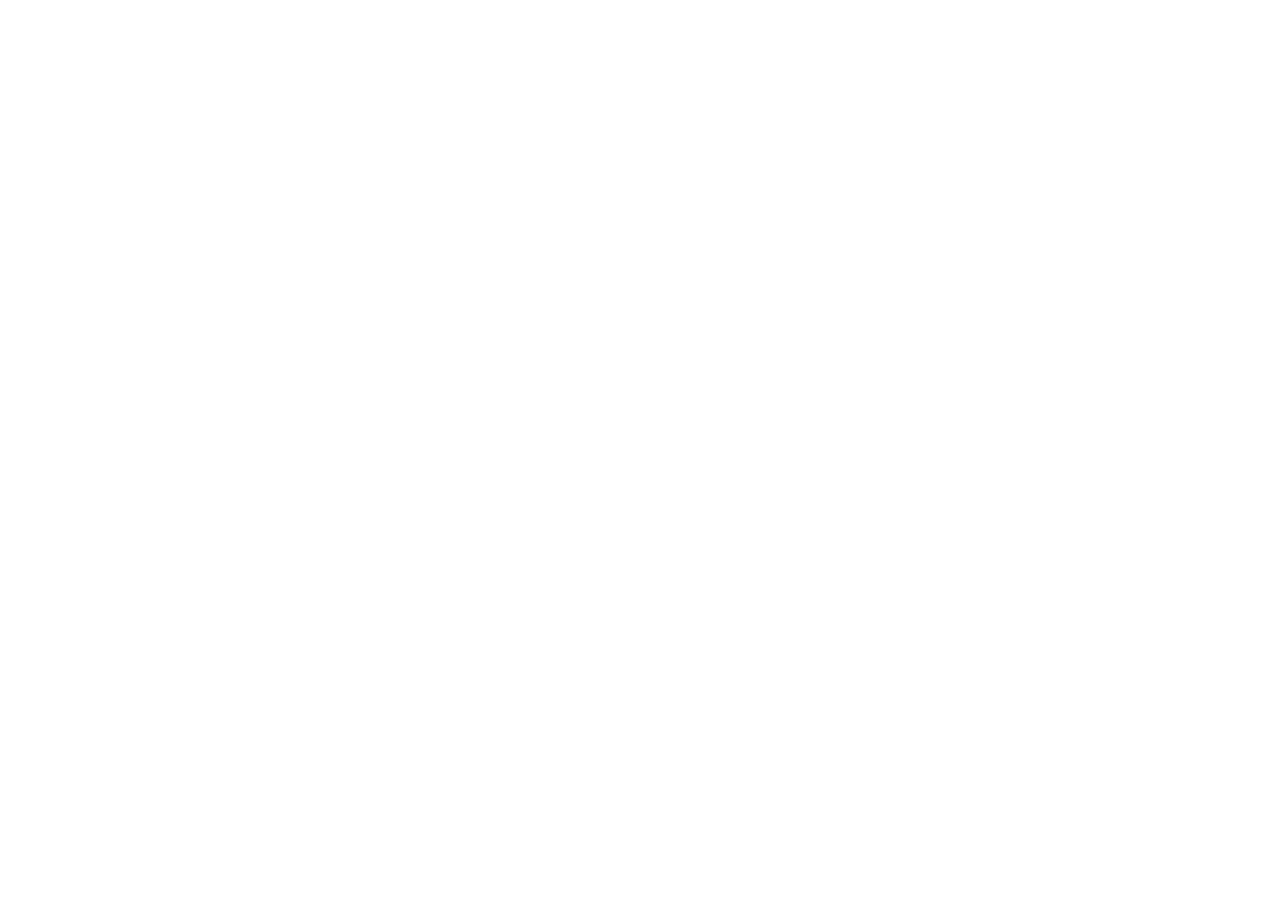
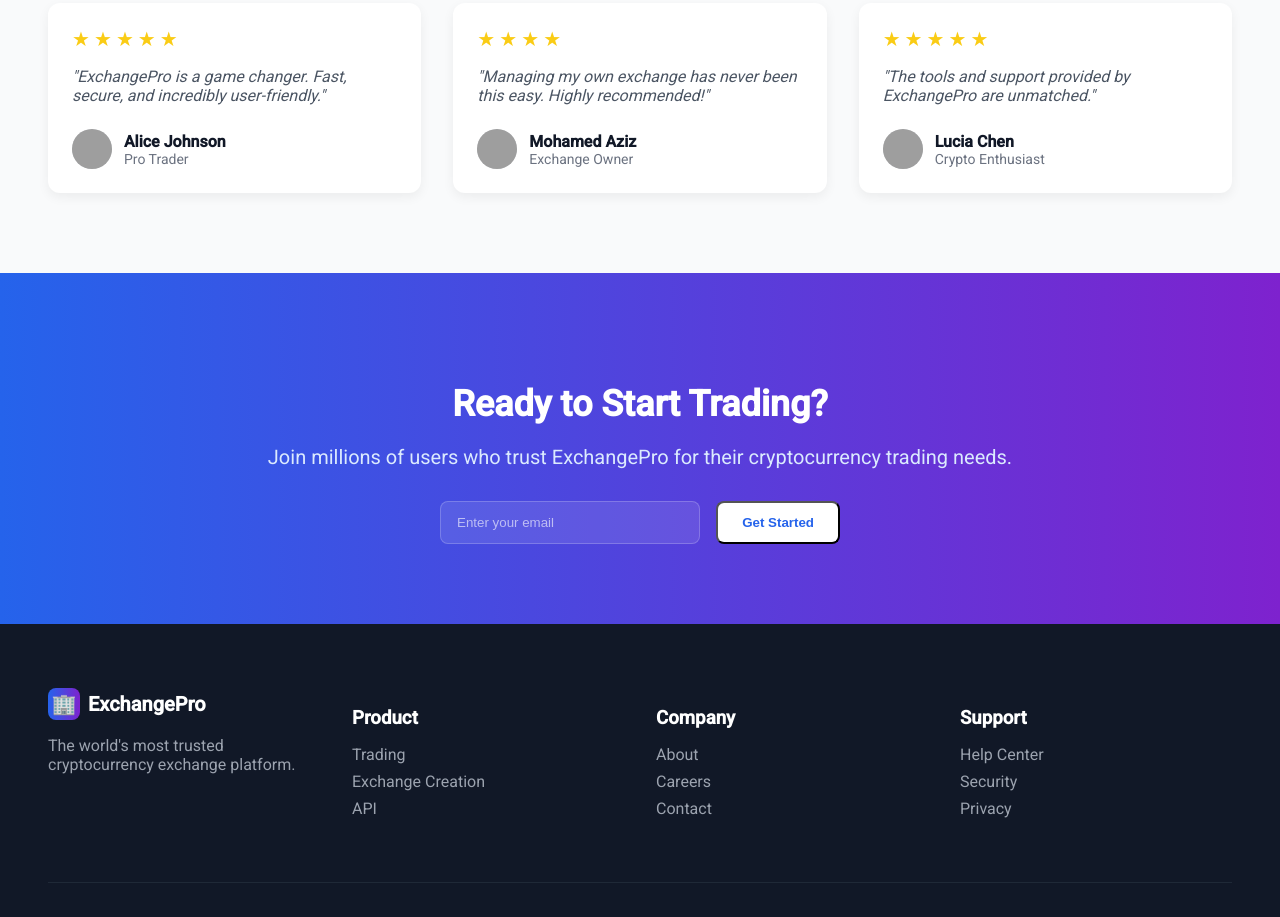
Before and after one commit to realpj10101/exvora, an Angular app in the folder client/: page / in a window 1280 px wide. Shown: the part 1880-2797 px from the top of the page. Before the commit the page ends 1788 px from the top, so only its background shows below. Built offline with nearby package versions, Linux system fonts and the light colour scheme; grey boxes are pictures that could not be loaded.

Commit message:
finish home page design

```diff
--- a/client/src/app/app.component.html
+++ b/client/src/app/app.component.html
@@ -14,7 +14,6 @@
     </main>
 
     <footer>
-      <app-footer />
     </footer>
   </section>
 </div>
--- a/client/src/app/components/home/home.component.html
+++ b/client/src/app/components/home/home.component.html
@@ -1,30 +1,4 @@
 <section class="hero-section">
-  <!-- <div class="navbar-wrapper">
-    <nav class="navbar">
-      <div class="container">
-        <div class="nav-content">
-          <div class="logo-group">
-            <div class="logo-icon">
-              <mat-icon class="icon-building">apartment</mat-icon>
-            </div>
-            <span class="brand">Exvora</span>
-          </div>
-          <div class="nav-links">
-            <a href="#features">Features</a>
-            <a href="#pricing">Pricing</a>
-            <a href="#about">About</a>
-            <a routerLink="/auth/login">
-              <button class="btn-outline">Login</button>
-            </a>
-            <a routerLink="/auth/register">
-              <button class="btn-primary">Get Started</button>
-            </a>
-          </div>
-        </div>
-      </div>
-    </nav>
-  </div> -->
-
   <div class="container">
     <div class="grid-layout">
       <div class="text-content">
@@ -45,10 +19,6 @@
               <i class="icon icon-arrow-right"></i>
             </button>
           </a>
-          <button class="btn btn-outline">
-            <i class="icon icon-play"></i>
-            Watch Demo
-          </button>
         </div>
 
         <div class="trust-section">
@@ -135,4 +105,99 @@
     </div>
   </section>
 
+  <section class="testimonials-section">
+    <div class="container">
+      <div class="heading">
+        <h2>What Our Users Say</h2>
+        <p>Join thousands of satisfied traders and exchange owners</p>
+      </div>
+
+      <div class="testimonials-grid">
+        @for (testimonial of testimonials; track testimonial.name) {
+        <div class="testimonial-card">
+          <div class="stars">
+            @for (i of generateArray(testimonial.rating); track i) {
+            <span class="star">★</span>
+            }
+          </div>
+          <p class="content">"{{ testimonial.content }}"</p>
+          <div class="user">
+            <img [src]="testimonial.avatar || '/placeholder.svg'" [alt]="testimonial.name" class="avatar" />
+            <div class="user-info">
+              <div class="name">{{ testimonial.name }}</div>
+              <div class="role">{{ testimonial.role }}</div>
+            </div>
+          </div>
+        </div>
+        }
+      </div>
+    </div>
+  </section>
+
+  <section class="cta-section">
+    <div class="container">
+      <h2 class="title">Ready to Start Trading?</h2>
+      <p class="subtitle">
+        Join millions of users who trust ExchangePro for their cryptocurrency trading needs.
+      </p>
+
+      <div class="form-group">
+        <input type="email" placeholder="Enter your email" class="email-input" />
+        <a routerLink="/auth/register">
+          <button class="get-started-btn">Get Started</button>
+        </a>
+      </div>
+    </div>
+  </section>
+
+  <footer class="footer">
+    <div class="container">
+      <div class="footer-grid">
+        <!-- Brand -->
+        <div class="footer-brand">
+          <div class="logo">
+            <div class="logo-icon">🏢</div>
+            <span class="logo-text">ExchangePro</span>
+          </div>
+          <p class="description">
+            The world's most trusted cryptocurrency exchange platform.
+          </p>
+        </div>
+
+        <!-- Product -->
+        <div class="footer-column">
+          <h3>Product</h3>
+          <ul>
+            <li><a href="#">Trading</a></li>
+            <li><a href="#">Exchange Creation</a></li>
+            <li><a href="#">API</a></li>
+          </ul>
+        </div>
+
+        <!-- Company -->
+        <div class="footer-column">
+          <h3>Company</h3>
+          <ul>
+            <li><a href="#">About</a></li>
+            <li><a href="#">Careers</a></li>
+            <li><a href="#">Contact</a></li>
+          </ul>
+        </div>
+
+        <!-- Support -->
+        <div class="footer-column">
+          <h3>Support</h3>
+          <ul>
+            <li><a href="#">Help Center</a></li>
+            <li><a href="#">Security</a></li>
+            <li><a href="#">Privacy</a></li>
+          </ul>
+        </div>
+      </div>
+
+      <div class="footer-bottom">
+        <p>&copy; 2024 ExchangePro. All rights reserved.</p>
+      </div>
+    </div>
+  </footer>
 </section>
--- a/client/src/app/components/home/home.component.scss
+++ b/client/src/app/components/home/home.component.scss
@@ -2,7 +2,7 @@
   position: relative;
   overflow: hidden;
   background: linear-gradient(to bottom right, #eff6ff, #ffffff, #f3e8ff);
-  padding: 5rem 1.5rem;
+  // padding: 5rem 1.5rem;
 
   .navbar-wrapper {
     min-height: 100vh;
@@ -111,6 +111,7 @@
   .grid-layout {
     display: grid;
     gap: 3rem;
+    margin: 2rem;
     align-items: center;
 
     @media (min-width: 1024px) {
@@ -432,4 +433,242 @@
       }
     }
   }
+
+  .testimonials-section {
+    padding: 5rem 1.5rem;
+    background-color: #f9fafb;
+
+    .container {
+      max-width: 1280px;
+      margin: 0 auto;
+    }
+
+    .heading {
+      text-align: center;
+      margin-bottom: 4rem;
+
+      h2 {
+        font-size: 2.25rem;
+        font-weight: bold;
+        color: #111827;
+        margin-bottom: 1rem;
+      }
+
+      p {
+        font-size: 1.25rem;
+        color: #4b5563;
+      }
+    }
+
+    .testimonials-grid {
+      display: grid;
+      gap: 2rem;
+
+      @media (min-width: 768px) {
+        grid-template-columns: repeat(3, 1fr);
+      }
+    }
+
+    .testimonial-card {
+      background-color: white;
+      padding: 1.5rem;
+      border-radius: 0.75rem;
+      box-shadow: 0 4px 12px rgba(0, 0, 0, 0.06);
+
+      .stars {
+        display: flex;
+        gap: 0.25rem;
+        margin-bottom: 1rem;
+
+        .star {
+          color: #facc15;
+          font-size: 1.25rem;
+        }
+      }
+
+      .content {
+        color: #4b5563;
+        margin-bottom: 1.5rem;
+        font-style: italic;
+      }
+
+      .user {
+        display: flex;
+        align-items: center;
+        gap: 0.75rem;
+
+        .avatar {
+          width: 2.5rem;
+          height: 2.5rem;
+          border-radius: 9999px;
+          background-color: #e5e7eb;
+          object-fit: cover;
+        }
+
+        .user-info {
+          .name {
+            font-weight: 600;
+            color: #111827;
+          }
+
+          .role {
+            font-size: 0.875rem;
+            color: #6b7280;
+          }
+        }
+      }
+    }
+  }
+
+  .cta-section {
+    padding: 5rem 1.5rem;
+    background: linear-gradient(to right, #2563eb, #7e22ce);
+    text-align: center;
+    color: white;
+
+    .container {
+      max-width: 768px;
+      margin: 0 auto;
+    }
+
+    .title {
+      font-size: 2.25rem;
+      font-weight: bold;
+      margin-bottom: 1rem;
+    }
+
+    .subtitle {
+      font-size: 1.25rem;
+      color: #dbeafe;
+      margin-bottom: 2rem;
+    }
+
+    .form-group {
+      display: flex;
+      flex-direction: column;
+      gap: 1rem;
+      max-width: 400px;
+      margin: 0 auto;
+
+      @media (min-width: 640px) {
+        flex-direction: row;
+      }
+
+      .email-input {
+        flex: 1;
+        padding: 0.75rem 1rem;
+        background-color: rgba(255, 255, 255, 0.1);
+        border: 1px solid rgba(255, 255, 255, 0.2);
+        border-radius: 0.5rem;
+        color: white;
+
+        &::placeholder {
+          color: rgba(255, 255, 255, 0.6);
+        }
+
+        &:focus {
+          outline: none;
+          border-color: white;
+        }
+      }
+
+      .get-started-btn {
+        background-color: white;
+        color: #2563eb;
+        font-weight: 600;
+        padding: 0.75rem 1.5rem;
+        border-radius: 0.5rem;
+        transition: background-color 0.3s;
+
+        &:hover {
+          background-color: #f3f4f6;
+        }
+      }
+    }
+  }
+
+  .footer {
+    background-color: #111827;
+    color: white;
+    padding: 4rem 1.5rem;
+
+    .container {
+      max-width: 1280px;
+      margin: 0 auto;
+    }
+
+    .footer-grid {
+      display: grid;
+      gap: 2rem;
+
+      @media (min-width: 768px) {
+        grid-template-columns: repeat(4, 1fr);
+      }
+    }
+
+    .footer-brand {
+      .logo {
+        display: flex;
+        align-items: center;
+        gap: 0.5rem;
+        margin-bottom: 1rem;
+
+        .logo-icon {
+          width: 2rem;
+          height: 2rem;
+          background: linear-gradient(to right, #2563eb, #7e22ce);
+          display: flex;
+          align-items: center;
+          justify-content: center;
+          border-radius: 0.5rem;
+          color: white;
+          font-size: 1.25rem;
+        }
+
+        .logo-text {
+          font-size: 1.25rem;
+          font-weight: bold;
+        }
+      }
+
+      .description {
+        color: #9ca3af;
+      }
+    }
+
+    .footer-column {
+      h3 {
+        font-weight: 600;
+        margin-bottom: 1rem;
+      }
+
+      ul {
+        list-style: none;
+        padding: 0;
+
+        li {
+          margin-bottom: 0.5rem;
+
+          a {
+            color: #9ca3af;
+            text-decoration: none;
+            transition: color 0.2s;
+
+            &:hover {
+              color: white;
+            }
+          }
+        }
+      }
+    }
+
+    .footer-bottom {
+      border-top: 1px solid #1f2937;
+      margin-top: 3rem;
+      padding-top: 2rem;
+      text-align: center;
+      color: #9ca3af;
+      font-size: 0.875rem;
+    }
+  }
 }
--- a/client/src/app/components/home/home.component.ts
+++ b/client/src/app/components/home/home.component.ts
@@ -1,11 +1,12 @@
 import { CommonModule } from '@angular/common';
 import { Component } from '@angular/core';
 import { MatIconModule } from '@angular/material/icon';
+import { FormBuilder, FormControl, FormsModule, ReactiveFormsModule, Validators } from '@angular/forms';
 
 @Component({
   selector: 'app-home',
   imports: [
-    CommonModule, MatIconModule
+    CommonModule, MatIconModule, ReactiveFormsModule, FormsModule
   ],
   templateUrl: './home.component.html',
   styleUrl: './home.component.scss'
@@ -70,4 +71,32 @@
       description: 'Integrate easily with your own systems and bots.'
     }
   ];
+
+  testimonials = [
+    {
+      name: 'Alice Johnson',
+      role: 'Pro Trader',
+      rating: 5,
+      content: 'ExchangePro is a game changer. Fast, secure, and incredibly user-friendly.',
+      avatar: 'https://i.pravatar.cc/100?img=1'
+    },
+    {
+      name: 'Mohamed Aziz',
+      role: 'Exchange Owner',
+      rating: 4,
+      content: 'Managing my own exchange has never been this easy. Highly recommended!',
+      avatar: 'https://i.pravatar.cc/100?img=2'
+    },
+    {
+      name: 'Lucia Chen',
+      role: 'Crypto Enthusiast',
+      rating: 5,
+      content: 'The tools and support provided by ExchangePro are unmatched.',
+      avatar: 'https://i.pravatar.cc/100?img=4'
+    }
+  ];
+
+  generateArray(n: number): number[] {
+    return Array(n).fill(0);
+  }
 }
--- a/client/src/styles.scss
+++ b/client/src/styles.scss
@@ -1,4 +1,4 @@
 /* You can add global styles to this file, and also import other style files */
 
 html, body { height: 100%; }
-body { margin: 0; font-family: Roboto, "Helvetica Neue", sans-serif; }
+body { margin: 0; padding: 0; font-family: Roboto, "Helvetica Neue", sans-serif; }
```
